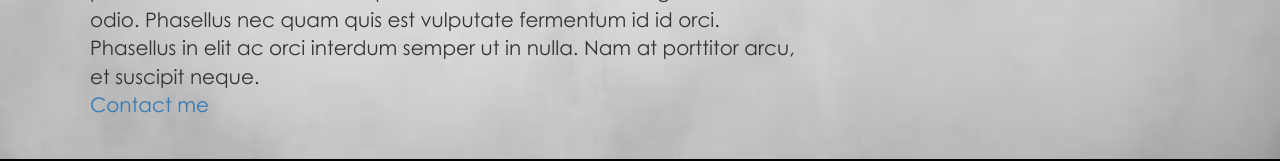
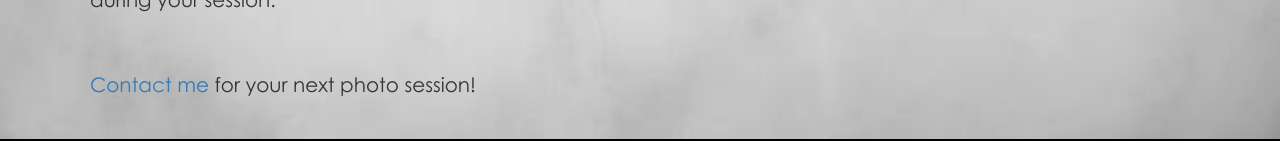
Before and after one commit to xbrad831x/Photography-Frontend, a React (Create React App) app: page /About in a window 1280 px wide. Shown: the part 1041-1202 px from the top of the page. Built offline with nearby package versions, Linux system fonts and the light colour scheme.

Commit message:
Added bio hardcoded for now

```diff
--- a/public/index.css
+++ b/public/index.css
@@ -33,8 +33,8 @@ h4 {
 .about-container {
     font-family: 'CenturyGothic';
     font-size: 20px;
-    word-wrap: break-word;
-    margin: 20px;
+    white-space: pre-line;
+    margin: 0px 20px 20px 20px;
 }
 
 .nav-container {
--- a/src/About.js
+++ b/src/About.js
@@ -22,11 +22,19 @@ export default class About extends Component {
                             </Col>
                             <Col md={8}>
                                 <p className="about-container">
-                                Lorem ipsum dolor sit amet, consectetur adipiscing elit. Duis venenatis elementum est ac consequat. Nunc pulvinar enim velit, quis finibus erat aliquet ut. Curabitur posuere dolor ac nulla fermentum, eu ultrices quam elementum. Vestibulum a pellentesque dolor. Ut eros ex, laoreet non urna et, posuere pulvinar quam. Duis sit amet auctor erat. Morbi in lorem enim. Vestibulum ante ipsum primis in faucibus orci luctus et ultrices posuere cubilia Curae; Suspendisse non leo tincidunt, ullamcorper velit in, scelerisque nibh. Praesent cursus arcu ut condimentum commodo. Praesent enim velit, feugiat vel nunc eget, eleifend malesuada nunc. Nunc lobortis elementum eros, consectetur pulvinar metus. Orci varius natoque penatibus et magnis dis parturient montes, nascetur ridiculus mus.
+                                {`
+                                Thanks for visiting my site! I am a photographer in Stockton, California. I grew up in Stockton, but went to college in Chico at California State University Chico.
 
-                Nulla sed nunc massa. Etiam a efficitur turpis. Curabitur commodo pellentesque tellus, euismod bibendum leo tincidunt quis. Aliquam nec ligula pulvinar, finibus ipsum id, tristique sapien. Fusce varius in quam et ultrices. Sed non ante eget velit porta commodo et in velit. Donec in varius nisl. Duis finibus fermentum sapien in malesuada. Quisque non magna placerat, varius nulla id, interdum sapien. Maecenas non urna maximus, ullamcorper nulla a, mollis urna. Nunc mollis, erat rutrum aliquet porttitor, odio metus ullamcorper eros, non elementum magna metus et odio. Phasellus nec quam quis est vulputate fermentum id id orci. Phasellus in elit ac orci interdum semper ut in nulla. Nam at porttitor arcu, et suscipit neque.
-                                 <br />
-                                <NavLink exact to="/Contact">Contact me</NavLink>
+                                My vision to come back to Stockton was to help make a change in those who serve & live in this community. I believe you are not a product of your environment. So I am here to showcase the beauty Stockton has to offer through the photography that I do!
+
+                                I am also available for travel if you are not in this area.
+
+                                My passion for photography began when my parents bought me my first polaroid camera back in the third grade. I would also take it everywhere with me capturing fieldtrips, family, pets and all things around me. I love the joy it brought me in capturing moments to relive over & over again.
+
+                                I am a natural light photographer. I enjoy capturing the love between couples & families. It is my goal to make you feel happy & comfortable during your session.
+                                `}<br />
+                                <br />
+                                <div><NavLink exact to="/Contact">Contact me</NavLink> for your next photo session!</div>
                                 </p>
                             </Col>
                         </Row>
```
